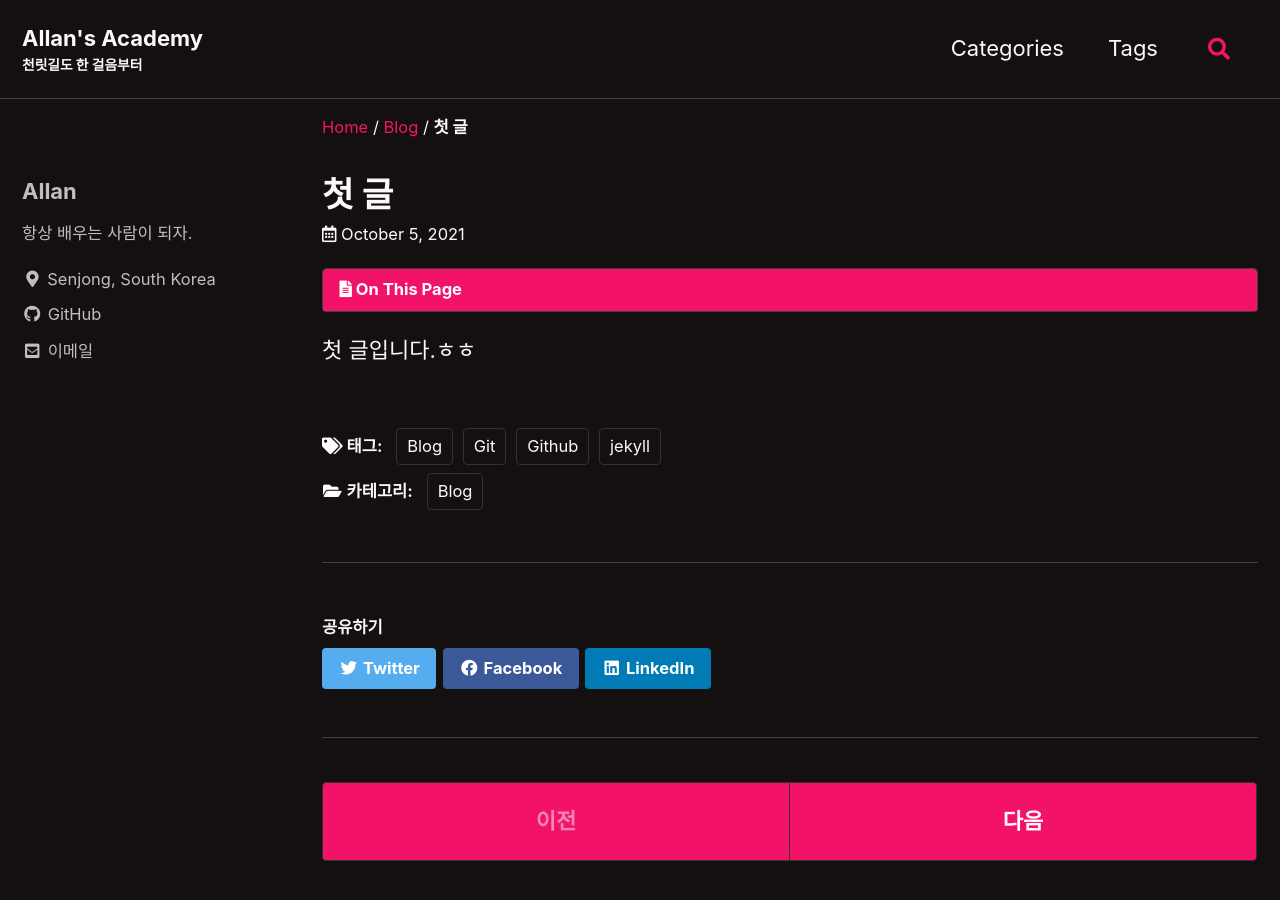
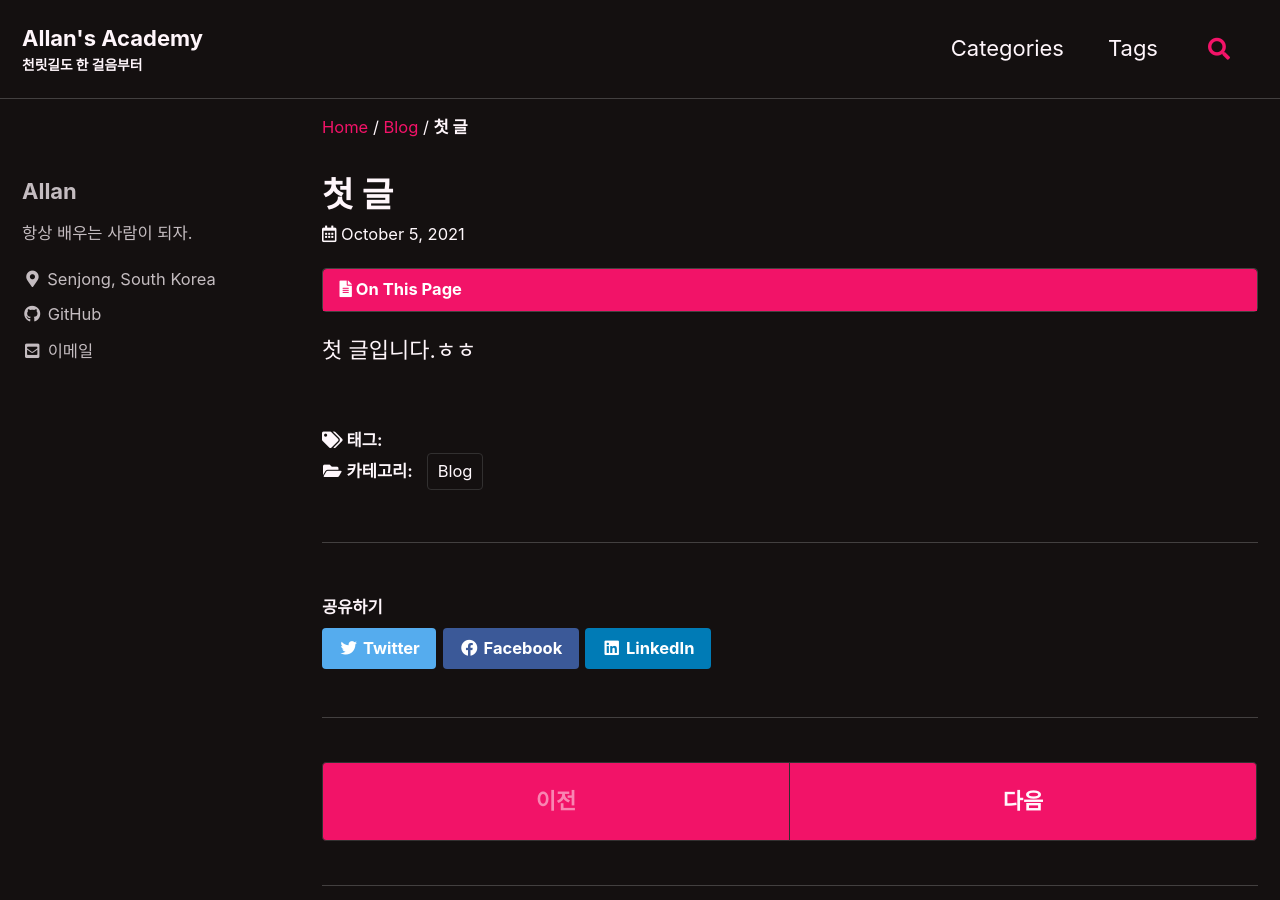
Before and after one commit to yoonsangmin/yoonsangmin.github.io, a Jekyll site: the page built from _posts/2021-10-05-my-first-post.md, in a window 1280 px wide and 900 px high. Built offline with Jekyll 4.4.1, drawn with Linux system fonts in a browser that asks for light colours; cached includes are drawn as plain includes; comment, search, counter and statistics services are not loaded.

Commit message:
선언된 태그만 사용

```diff
--- /dev/null
+++ b/_data/tags.yml
@@ -0,0 +1,3 @@
+- Blog
+- Jekyll
+- Github
--- a/_includes/tag-list.html
+++ b/_includes/tag-list.html
@@ -12,7 +12,9 @@
     <strong><i class="fas fa-fw fa-tags" aria-hidden="true"></i> {{ site.data.ui-text[site.locale].tags_label | default: "Tags:" }} </strong>
     <span itemprop="keywords">
     {% for tag_word in tags_sorted %}
-      <a href="{{ tag_word | slugify | prepend: path_type | prepend: site.tag_archive.path | relative_url }}" class="page__taxonomy-item p-category" rel="tag">{{ tag_word }}</a>{% unless forloop.last %}<span class="sep">, </span>{% endunless %}
+      {% if site.data.tags contains tag %}
+        <a href="{{ tag_word | slugify | prepend: path_type | prepend: site.tag_archive.path | relative_url }}" class="page__taxonomy-item p-category" rel="tag">{{ tag_word }}</a>{% unless forloop.last %}<span class="sep">, </span>{% endunless %}
+      {% endif %}
     {% endfor %}
     </span>
   </p>
```
